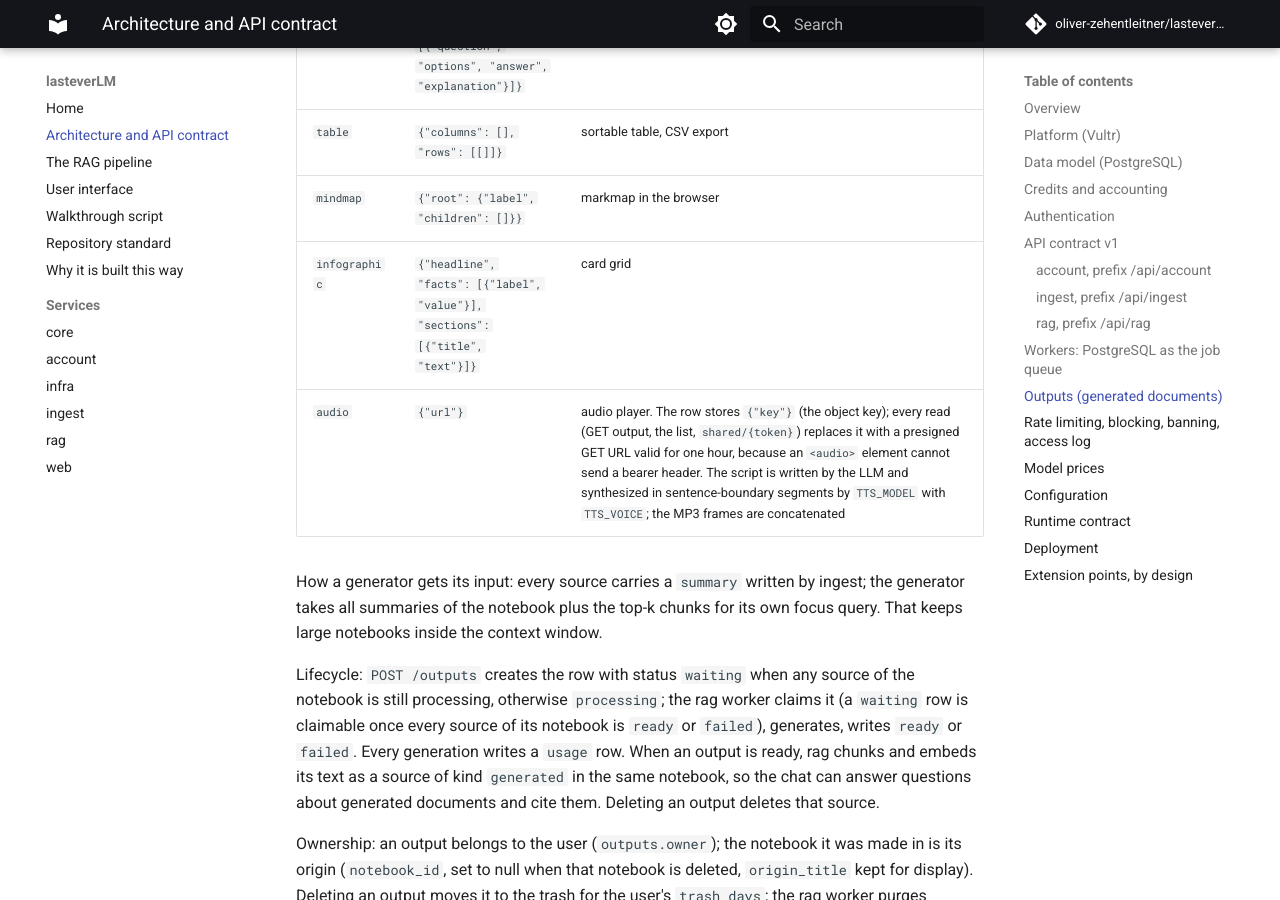
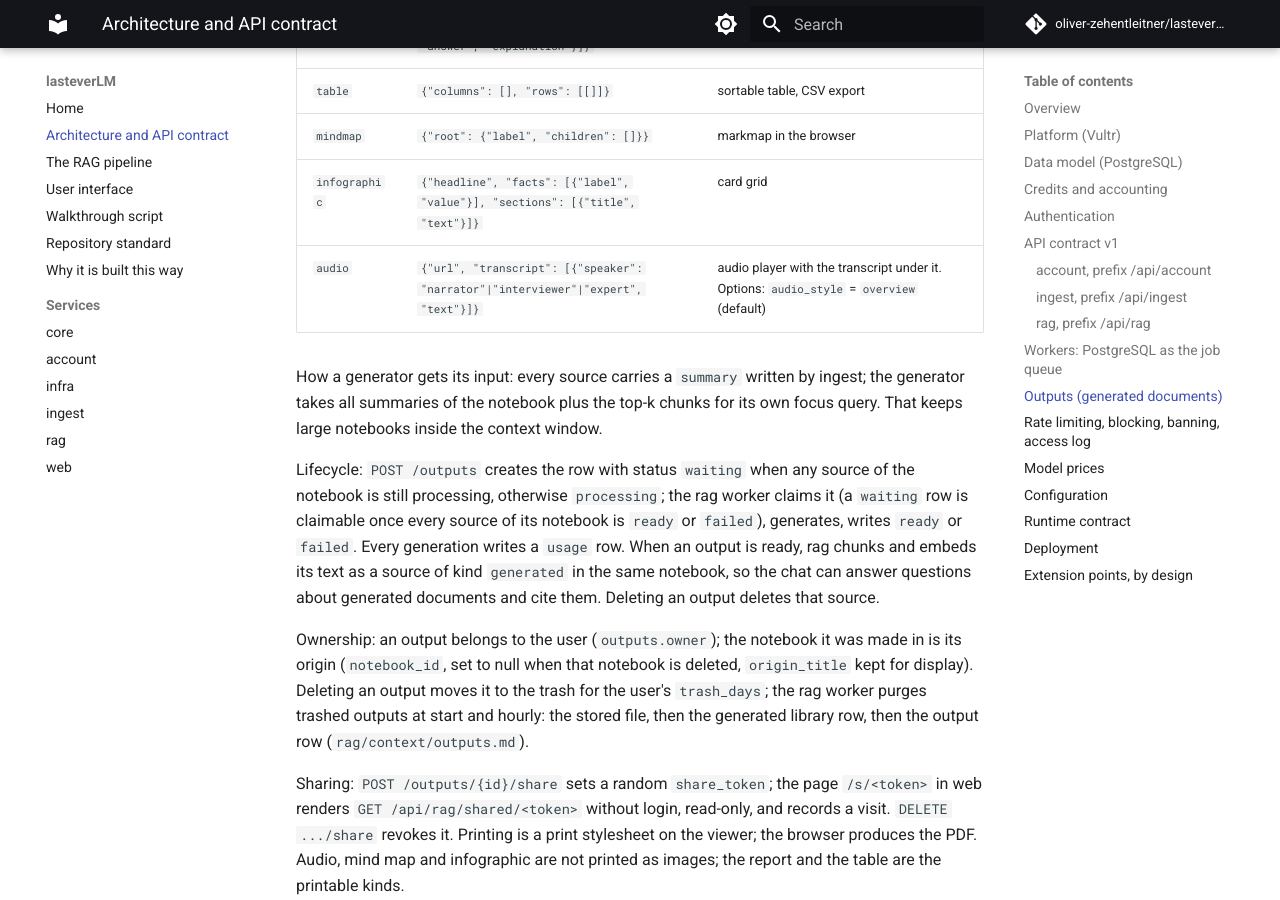
Before and after one commit to oliver-zehentleitner-aigent/lasteverLM, an MkDocs documentation site: the page built from docs/architecture.md, in a window 1280 px wide and 900 px high, scrolled down 13200 px. Built offline with MkDocs 1.6.1 and Material for MkDocs 9.7.7, drawn with Linux system fonts in a browser that asks for light colours; comment, search, counter and statistics services are not loaded; some of the changed lines change nothing that is shown.

Commit message:
docs: audio output styles and the transcript

```diff
--- a/docs/architecture.md
+++ b/docs/architecture.md
@@ -304,7 +304,7 @@
 | `table` | `{"columns": [], "rows": [[]]}` | sortable table, CSV export |
 | `mindmap` | `{"root": {"label", "children": []}}` | markmap in the browser |
 | `infographic` | `{"headline", "facts": [{"label", "value"}], "sections": [{"title", "text"}]}` | card grid |
-| `audio` | `{"url"}` | audio player. The row stores `{"key"}` (the object key); every read (GET output, the list, `shared/{token}`) replaces it with a presigned GET URL valid for one hour, because an `<audio>` element cannot send a bearer header. The script is written by the LLM and synthesized in sentence-boundary segments by `TTS_MODEL` with `TTS_VOICE`; the MP3 frames are concatenated |
+| `audio` | `{"url", "transcript": [{"speaker": "narrator"|"interviewer"|"expert", "text"}]}` | audio player with the transcript under it. Options: `audio_style` = `overview` (default) | `story` (one narrator, a narrative) | `conversation` (an interviewer and an expert, two voices: `voice` and `audio_voice_2`, which defaults to the next platform voice of the same language and must differ from the first; 422 otherwise or with another style); the catalogue lists `audio.styles` and `audio.default_style`. The row stores `{"key"}` (the object key); every read (GET output, the list, `shared/{token}`) replaces it with a presigned GET URL valid for one hour, because an `<audio>` element cannot send a bearer header. The script is written by the LLM and synthesized in sentence-boundary segments by `TTS_MODEL` with `TTS_VOICE`; the MP3 frames are concatenated |
 
 How a generator gets its input: every source carries a `summary`
 written by ingest; the generator takes all summaries of the notebook
```
